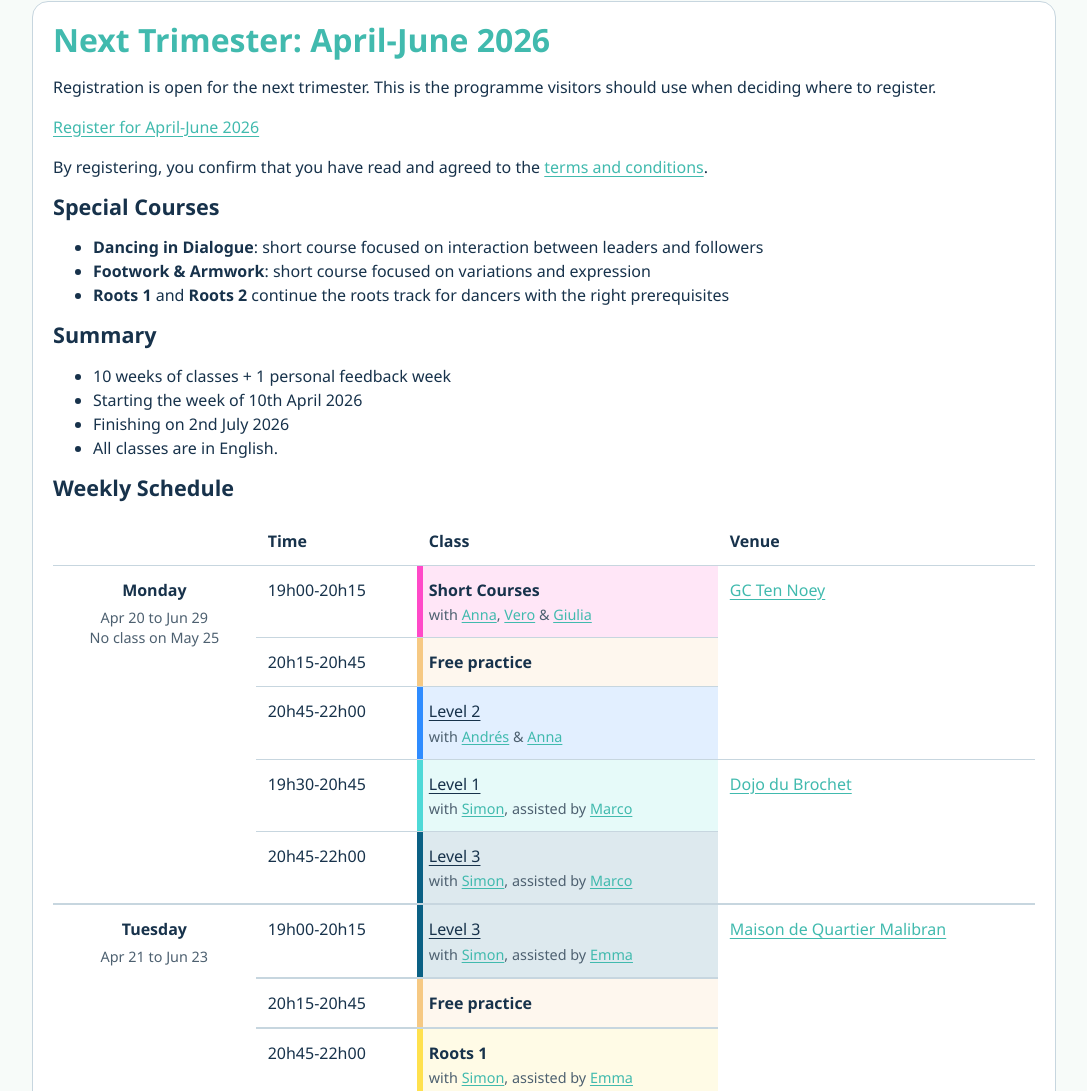
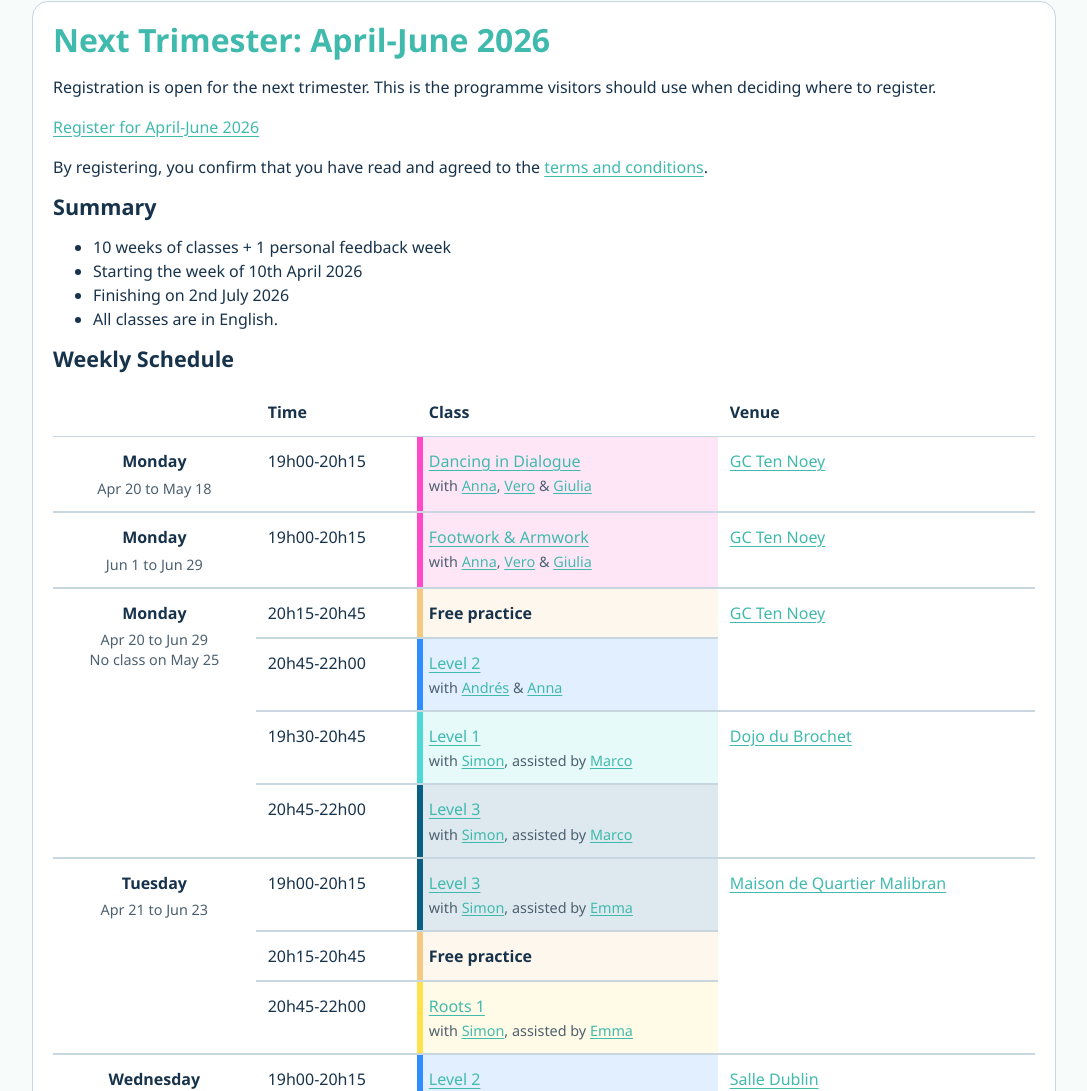
Before and after one commit to patrickallaert/patrickallaert.github.io, a website: page site/classes.html in a window 1280 px wide. Shown: the part 1553-2644 px from the top of the page, without its empty margins (96-1183 px from the left). Drawn offline with Linux system fonts and the light colour scheme.

Commit message:
Additional classes

```diff
--- a/site/classes.html
+++ b/site/classes.html
@@ -105,7 +105,7 @@
             <tr>
               <th rowspan="3" scope="rowgroup">Thursday<br><small>Jan 15 to Apr 2<br>No class on Feb 19</small></th>
               <td>19h00-20h15</td>
-              <td data-course="roots">Roots Course<br><small>with <a href="about.html#simon">Simon</a>, assisted by <a href="about.html#vero">Vero</a></small></td>
+              <td data-course="roots"><a href="levels.html#roots-1">Roots Course</a><br><small>with <a href="about.html#simon">Simon</a>, assisted by <a href="about.html#vero">Vero</a></small></td>
               <td rowspan="3"><a href="venues.html#dojo-du-brochet">Dojo du Brochet</a></td>
             </tr>
             <tr>
@@ -128,7 +128,7 @@
           <section>
             <h5><a href="venues.html#gc-ten-noey">GC Ten Noey</a></h5>
             <ul>
-              <li data-course="musicality">19h00-20h15 <strong>Musicality</strong> Course<br><small>with <a href="about.html#anna">Anna</a>, assisted by <a href="about.html#andres">Andrés</a></small></li>
+              <li data-course="musicality">19h00-20h15 <strong>Musicality Course</strong><br><small>with <a href="about.html#anna">Anna</a>, assisted by <a href="about.html#andres">Andrés</a></small></li>
               <li data-course="free-practice"><strong>20h15-20h45 Free practice</strong></li>
               <li data-course="level-3">20h45-22h00 <a href="levels.html#level-3">Level 3</a><br><small>with <a href="about.html#andres">Andrés</a> &amp; <a href="about.html#anna">Anna</a></small></li>
             </ul>
@@ -172,7 +172,7 @@
           <section>
             <h5><a href="venues.html#dojo-du-brochet">Dojo du Brochet</a></h5>
             <ul>
-              <li data-course="roots">19h00-20h15 Roots Course<br><small>with <a href="about.html#simon">Simon</a>, assisted by <a href="about.html#vero">Vero</a></small></li>
+              <li data-course="roots">19h00-20h15 <a href="levels.html#roots-1">Roots Course</a><br><small>with <a href="about.html#simon">Simon</a>, assisted by <a href="about.html#vero">Vero</a></small></li>
               <li data-course="free-practice"><strong>20h15-20h45 Free practice</strong></li>
               <li data-course="level-4">20h45-22h00 <a href="levels.html#level-4">Level 4</a><br><small>with <a href="about.html#simon">Simon</a> &amp; <a href="about.html#vero">Vero</a></small></li>
             </ul>
@@ -186,13 +186,6 @@
       <p>Registration is open for the next trimester. This is the programme visitors should use when deciding where to register.</p>
       <p><a href="register.html">Register for April-June 2026</a></p>
       <p>By registering, you confirm that you have read and agreed to the <a href="legal.html">terms and conditions</a>.</p>
-
-      <h3>Special Courses</h3>
-      <ul>
-        <li><strong>Dancing in Dialogue</strong>: short course focused on interaction between leaders and followers</li>
-        <li><strong>Footwork &amp; Armwork</strong>: short course focused on variations and expression</li>
-        <li><strong>Roots 1</strong> and <strong>Roots 2</strong> continue the roots track for dancers with the right prerequisites</li>
-      </ul>
 
       <h3>Summary</h3>
       <ul>
@@ -215,14 +208,26 @@
           </thead>
           <tbody>
             <tr>
-              <th rowspan="5" scope="rowgroup">Monday<br><small>Apr 20 to Jun 29<br>No class on May 25</small></th>
+              <th scope="rowgroup">Monday<br><small>Apr 20 to May 18</small></th>
               <td>19h00-20h15</td>
-              <td data-course="short-courses"><strong>Short Courses</strong><br><small>with <a href="about.html#anna">Anna</a>, <a href="about.html#vero">Vero</a> &amp; <a href="about.html#giulia">Giulia</a></small></td>
-              <td rowspan="3"><a href="venues.html#gc-ten-noey">GC Ten Noey</a></td>
+              <td data-course="short-courses"><a href="levels.html#dancing-in-dialogue">Dancing in Dialogue</a><br><small>with <a href="about.html#anna">Anna</a>, <a href="about.html#vero">Vero</a> &amp; <a href="about.html#giulia">Giulia</a></small></td>
+              <td><a href="venues.html#gc-ten-noey">GC Ten Noey</a></td>
             </tr>
+          </tbody>
+          <tbody>
             <tr>
+              <th scope="rowgroup">Monday<br><small>Jun 1 to Jun 29</small></th>
+              <td>19h00-20h15</td>
+              <td data-course="short-courses"><a href="levels.html#footwork-armwork">Footwork &amp; Armwork</a><br><small>with <a href="about.html#anna">Anna</a>, <a href="about.html#vero">Vero</a> &amp; <a href="about.html#giulia">Giulia</a></small></td>
+              <td><a href="venues.html#gc-ten-noey">GC Ten Noey</a></td>
+            </tr>
+          </tbody>
+          <tbody>
+            <tr>
+              <th rowspan="4" scope="rowgroup">Monday<br><small>Apr 20 to Jun 29<br>No class on May 25</small></th>
               <td>20h15-20h45</td>
               <td data-course="free-practice"><strong>Free practice</strong></td>
+              <td rowspan="2"><a href="venues.html#gc-ten-noey">GC Ten Noey</a></td>
             </tr>
             <tr>
               <td>20h45-22h00</td>
@@ -251,7 +256,7 @@
             </tr>
             <tr>
               <td>20h45-22h00</td>
-              <td data-course="roots"><strong>Roots 1</strong><br><small>with <a href="about.html#simon">Simon</a>, assisted by <a href="about.html#emma">Emma</a></small></td>
+              <td data-course="roots"><a href="levels.html#roots-1">Roots 1</a><br><small>with <a href="about.html#simon">Simon</a>, assisted by <a href="about.html#emma">Emma</a></small></td>
             </tr>
           </tbody>
           <tbody>
@@ -266,7 +271,7 @@
             <tr>
               <th rowspan="3" scope="rowgroup">Thursday<br><small>Apr 23 to Jul 2<br>No class on May 14</small></th>
               <td>19h00-20h15</td>
-              <td data-course="roots"><strong>Roots 2</strong><br><small>with <a href="about.html#simon">Simon</a>, assisted by <a href="about.html#vero">Vero</a></small></td>
+              <td data-course="roots"><a href="levels.html#roots-2">Roots 2</a><br><small>with <a href="about.html#simon">Simon</a>, assisted by <a href="about.html#vero">Vero</a></small></td>
               <td rowspan="3"><a href="venues.html#dojo-du-brochet">Dojo du Brochet</a></td>
             </tr>
             <tr>
@@ -289,7 +294,8 @@
           <section>
             <h5><a href="venues.html#gc-ten-noey">GC Ten Noey</a></h5>
             <ul>
-              <li data-course="short-courses">19h00-20h15 <strong>Short Courses</strong><br><small>with <a href="about.html#anna">Anna</a>, <a href="about.html#vero">Vero</a> &amp; <a href="about.html#giulia">Giulia</a></small></li>
+              <li data-course="short-courses">19h00-20h15 <a href="levels.html#dancing-in-dialogue">Dancing in Dialogue</a><br><small>Apr 20 to May 18</small><br><small>with <a href="about.html#anna">Anna</a>, <a href="about.html#vero">Vero</a> &amp; <a href="about.html#giulia">Giulia</a></small></li>
+              <li data-course="short-courses">19h00-20h15 <a href="levels.html#footwork-armwork">Footwork &amp; Armwork</a><br><small>Jun 1 to Jun 29</small><br><small>with <a href="about.html#anna">Anna</a>, <a href="about.html#vero">Vero</a> &amp; <a href="about.html#giulia">Giulia</a></small></li>
               <li data-course="free-practice"><strong>20h15-20h45 Free practice</strong></li>
               <li data-course="level-2">20h45-22h00 <a href="levels.html#level-2">Level 2</a><br><small>with <a href="about.html#andres">Andrés</a> &amp; <a href="about.html#anna">Anna</a></small></li>
             </ul>
@@ -310,7 +316,7 @@
             <ul>
               <li data-course="level-3">19h00-20h15 <a href="levels.html#level-3">Level 3</a><br><small>with <a href="about.html#simon">Simon</a>, assisted by <a href="about.html#emma">Emma</a></small></li>
               <li data-course="free-practice"><strong>20h15-20h45 Free practice</strong></li>
-              <li data-course="roots">20h45-22h00 <strong>Roots 1</strong><br><small>with <a href="about.html#simon">Simon</a>, assisted by <a href="about.html#emma">Emma</a></small></li>
+              <li data-course="roots">20h45-22h00 <a href="levels.html#roots-1">Roots 1</a><br><small>with <a href="about.html#simon">Simon</a>, assisted by <a href="about.html#emma">Emma</a></small></li>
             </ul>
           </section>
         </article>
@@ -331,7 +337,7 @@
           <section>
             <h5><a href="venues.html#dojo-du-brochet">Dojo du Brochet</a></h5>
             <ul>
-              <li data-course="roots">19h00-20h15 <strong>Roots 2</strong><br><small>with <a href="about.html#simon">Simon</a>, assisted by <a href="about.html#vero">Vero</a></small></li>
+              <li data-course="roots">19h00-20h15 <a href="levels.html#roots-2">Roots 2</a><br><small>with <a href="about.html#simon">Simon</a>, assisted by <a href="about.html#vero">Vero</a></small></li>
               <li data-course="free-practice"><strong>20h15-20h45 Free practice</strong></li>
               <li data-course="level-4">20h45-22h00 <a href="levels.html#level-4">Level 4</a><br><small>with <a href="about.html#simon">Simon</a> &amp; <a href="about.html#vero">Vero</a></small></li>
             </ul>
--- a/src/styles/site.scss
+++ b/src/styles/site.scss
@@ -311,11 +311,6 @@ td small,
   color: var(--ink-soft);
 }
 
-td strong,
-.schedule-days li strong {
-  color: var(--teal);
-}
-
 .wordmark {
   display: inline-flex;
   align-items: center;
@@ -457,7 +452,7 @@ body#home {
 body#events {
   #praticas {
     > div {
-      display: grid;
+      display: block;
       gap: 0.85rem;
     }
   }
@@ -713,11 +708,6 @@ body#classes {
       color-mix(in srgb, var(--course-accent) 14%, #ffffff);
   }
 
-  td[data-course] > a:first-child,
-  td[data-course] > strong:first-child {
-    color: var(--ink);
-  }
-
   .schedule-days {
     display: none;
   }
@@ -840,8 +830,5 @@ body#levels {
       display: block;
     }
 
-    article p:last-of-type {
-      margin-bottom: 0.75rem;
-    }
   }
 }
```
Also changed, not shown: site/levels.html (+31 -0 lines), site/assets/site.css.
